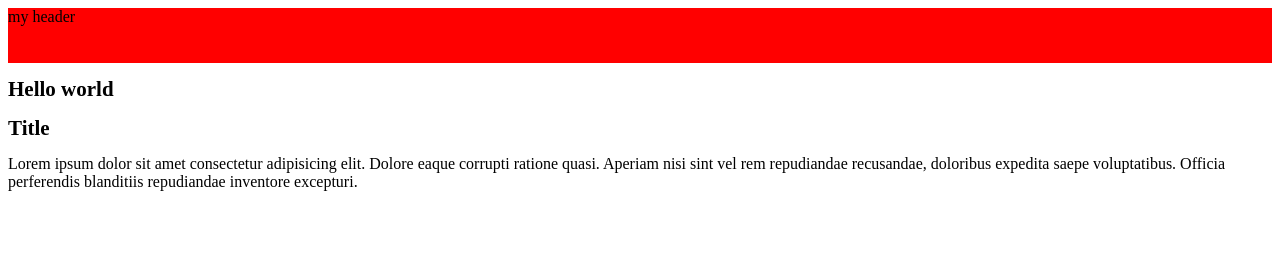
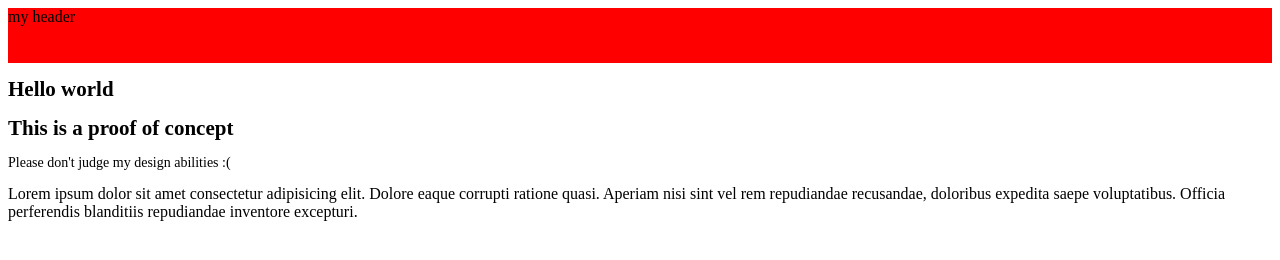
Before and after one commit to ioxua/ioxua.github.io, a website: page pug/index.pug in a window 1280 px wide. Drawn offline with nearby package versions, Linux system fonts and the light colour scheme; files that its build step writes are made by us from their sources.

Commit message:
chore: changes content

```diff
--- a/pug/index.pug
+++ b/pug/index.pug
@@ -3,5 +3,6 @@ extends _layout.pug
 block body
   h1 Hello world
   p
-    h1 Title
+    h1 This is a proof of concept
+    p Please don't judge my design abilities :(
     | Lorem ipsum dolor sit amet consectetur adipisicing elit. Dolore eaque corrupti ratione quasi. Aperiam nisi sint vel rem repudiandae recusandae, doloribus expedita saepe voluptatibus. Officia perferendis blanditiis repudiandae inventore excepturi.
```
